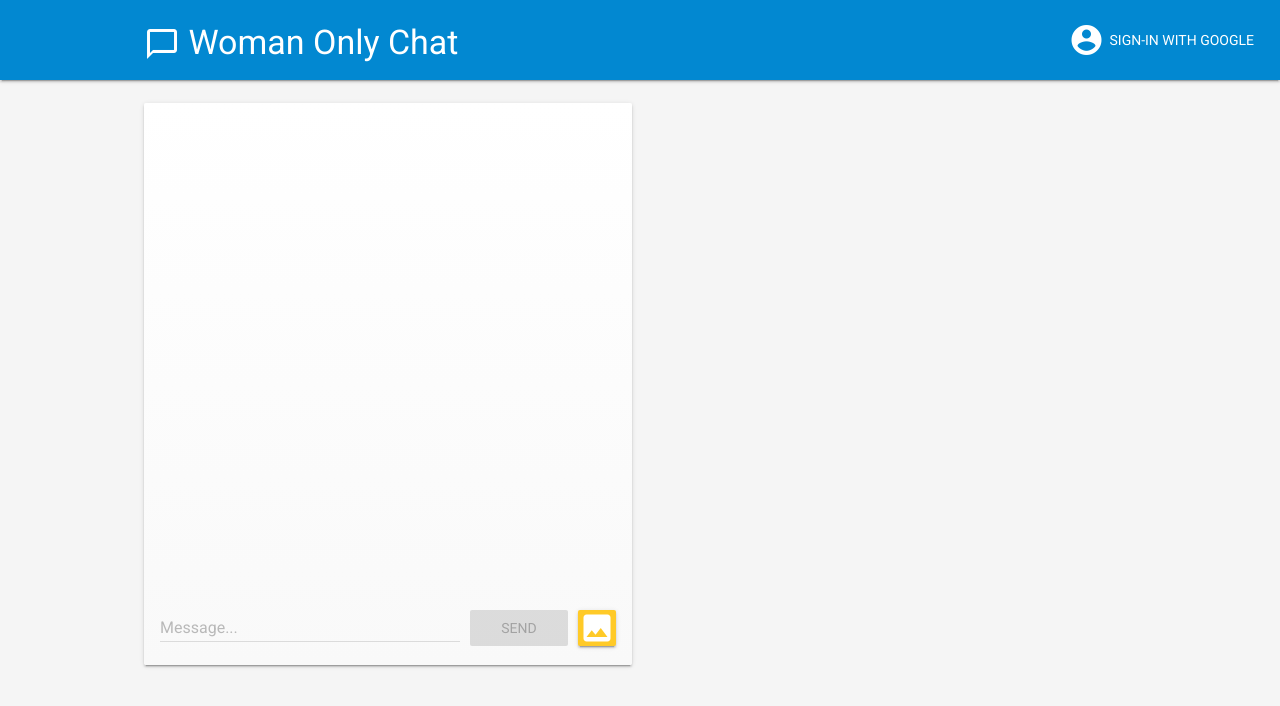
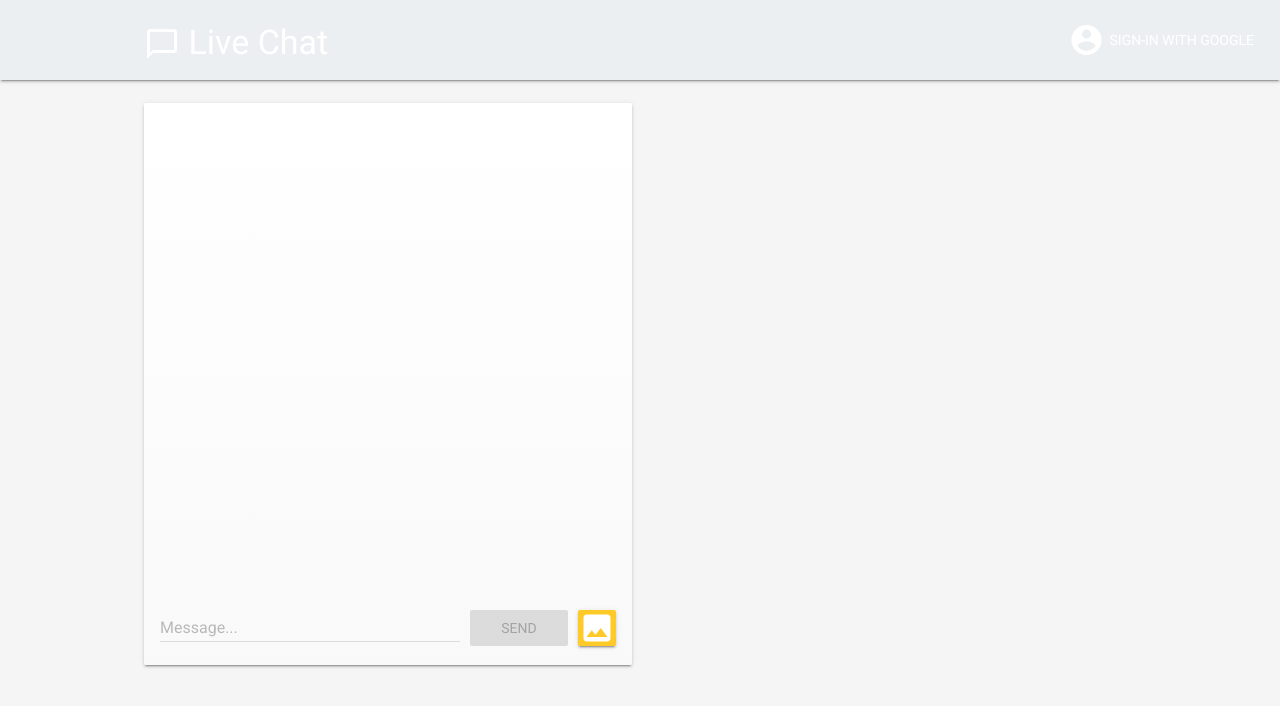
Before and after one commit to dnzengou/LiveChat, a plain HTML site: page index.html in a window 1280 px wide. Drawn offline with nearby package versions, Linux system fonts and the light colour scheme; no server answers.

Commit message:
update webapp title to Live Chat

```diff
--- a/index.html
+++ b/index.html
@@ -16,11 +16,11 @@
 <head>
     <meta charset="utf-8">
     <meta http-equiv="X-UA-Compatible" content="IE=edge">
-    <meta name="description" content="Learn how to use the Firebase platform on the Web">
+    <meta name="description" content="">
     <meta name="viewport" content="width=device-width, initial-scale=1.0">
     <script async src="scripts/site.js"></script>
     <link rel="manifest" href="manifest.json" />
-    <title>Woman Only Chat</title>
+    <title>Live Chat</title>
 
     <!-- logo credit -->
     <!-- Woman graphic by <a href="undefined">undefined</a> from <a href="http://logomakr.com">Logomakr</a> is licensed under <a href="http://creativecommons.org/licenses/by/3.0/" title="Creative Commons BY 3.0">CC BY 3.0</a>. Made with <a href="http://logomakr.com" title="Logo Maker">Logo Maker</a>-->
@@ -41,7 +41,7 @@
 
     <!-- Add to homescreen for Chrome on Android -->
     <meta name="mobile-web-app-capable" content="yes">
-    <meta name="application-name" content="Woman Only Chat">
+    <meta name="application-name" content="Live Chat">
     <meta name="theme-color" content="#303F9F">
 
     <!-- Add to homescreen for Safari on iOS -->
@@ -68,10 +68,10 @@
     <div class="demo-layout mdl-layout mdl-js-layout mdl-layout--fixed-header">
 
         <!-- Header section containing logo -->
-        <header class="mdl-layout__header mdl-color-text--white mdl-color--light-blue-700">
+        <header class="mdl-layout__header mdl-color-text--white mdl-color--blue-grey-50">
             <div class="mdl-cell mdl-cell--12-col mdl-cell--12-col-tablet mdl-grid">
                 <div class="mdl-layout__header-row mdl-cell mdl-cell--12-col mdl-cell--12-col-tablet mdl-cell--12-col-desktop">
-                    <h3><i class="material-icons">chat_bubble_outline</i> Woman Only Chat</h3>
+                    <h3><i class="material-icons">chat_bubble_outline</i> Live Chat</h3>
                 </div>
                 <div id="user-container">
                     <div hidden id="user-pic"></div>
```
Also changed, not shown: manifest.json, 2 other files.
